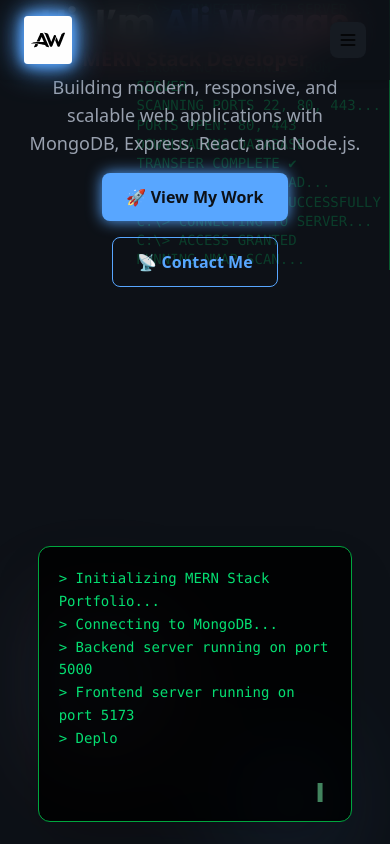
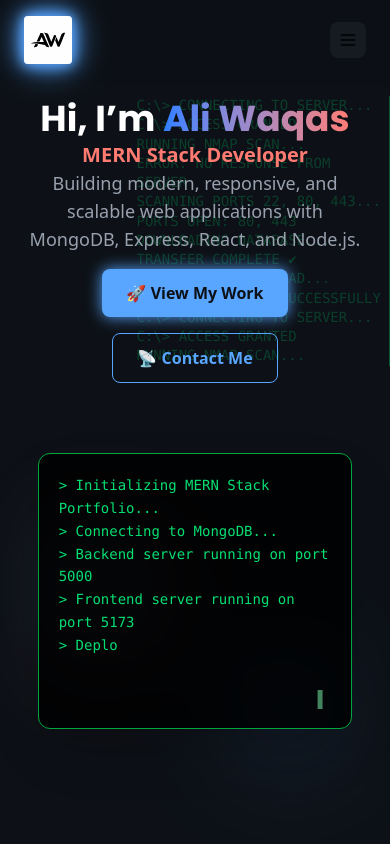
Before and after one commit to aliWaqas699969/2025-Portfolio, a React (Vite) app: page / in a window 390 px wide. Shown: the top 844 px of the page. Built offline with nearby package versions, Linux system fonts and the light colour scheme.

Commit message:
Hero section

```diff
--- a/src/components/Hero.jsx
+++ b/src/components/Hero.jsx
@@ -69,7 +69,7 @@ export default function Hero() {
   return (
     <section
       id="home"
-      className="relative bg-primary  min-h-screen flex flex-col md:flex-row  items-center justify-between px-6 md:px-20 gap-12  overflow-hidden"
+      className="relative bg-primary  min-h-screen flex flex-col md:flex-row  items-center justify-between px-6 py-24 md:px-20 gap-12 overflow-hidden "
     >
       <BackgroundTerminal />
       {/* Left Content */}
@@ -77,7 +77,7 @@ export default function Hero() {
         initial={{ opacity: 0, x: -60 }}
         animate={{ opacity: 1, x: 0 }}
         transition={{ duration: 0.9 }}
-        className="flex flex-col max-w-xl text-center md:text-left z-10"
+        className="flex flex-col max-w-xl text-center md:text-left z-10 "
       >
         <h1 className="text-4xl text-white md:text-6xl font-heading font-bold leading-tight">
           Hi, I’m {""}
```
